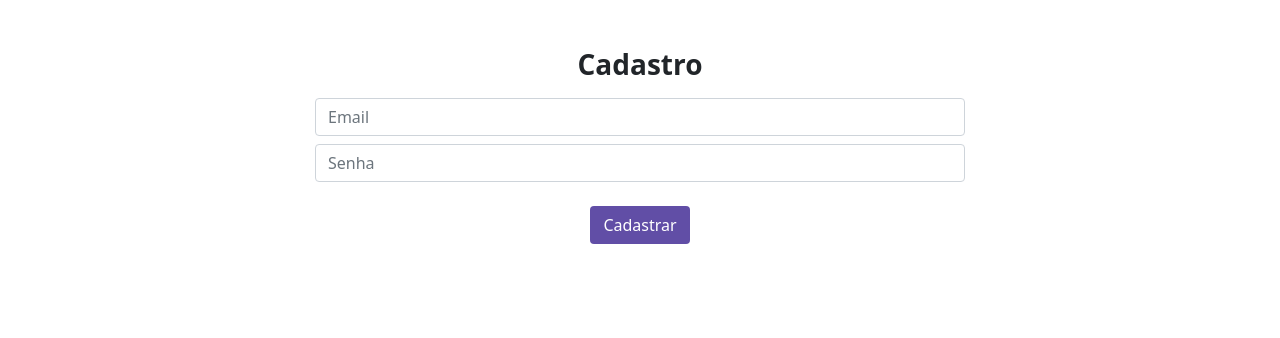
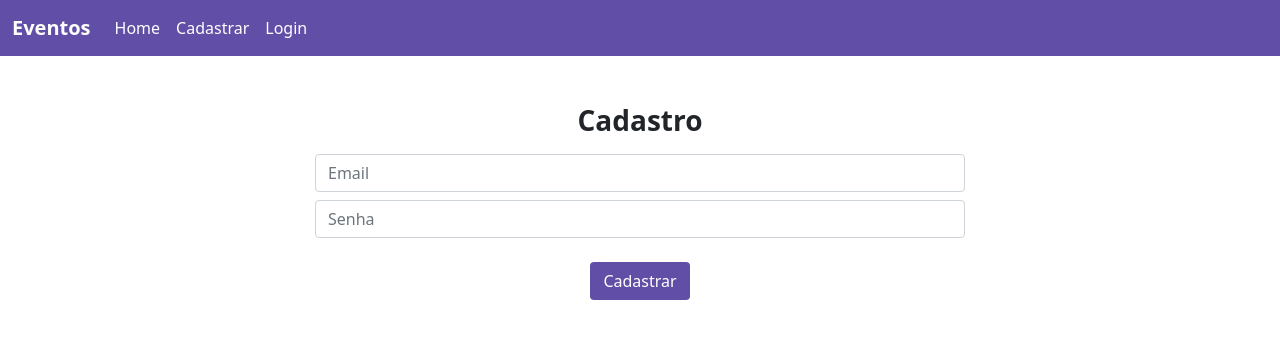
Before and after one commit to DevJonh/event-manager, a React (Create React App) app: page /register in a window 1280 px wide. Shown: the top 338 px of the page. Built offline with nearby package versions, Linux system fonts and the light colour scheme.

Commit message:
creation of the navbar component and insertion in the appropriate pages

```diff
--- a/package.json
+++ b/package.json
@@ -9,6 +9,7 @@
     "firebase": "^8.2.4",
     "react": "^17.0.1",
     "react-dom": "^17.0.1",
+    "react-icons": "^4.1.0",
     "react-router-dom": "^5.2.0",
     "react-scripts": "4.0.1",
     "web-vitals": "^0.2.4"
--- /dev/null
+++ b/src/components/NavBar/index.js
@@ -0,0 +1,47 @@
+import React from 'react'
+import { Link } from 'react-router-dom'
+import { MdReorder } from 'react-icons/md'
+
+import './styles.css'
+
+const NavBar = () => {
+  return (
+    <nav className="navbar navbar-expand-lg">
+      <div className="container-fluid">
+        <span className="navbar-brand text-white fw-bold">Eventos</span>
+        <button
+          className="navbar-toggler"
+          type="button"
+          data-bs-toggle="collapse"
+          data-bs-target="#navbarNav"
+          aria-controls="navbarNav"
+          aria-expanded="false"
+          aria-label="Toggle navigation"
+        >
+          <MdReorder color="#fff" />
+        </button>
+        <div className="collapse navbar-collapse" id="navbarNav">
+          <ul className="navbar-nav">
+            <li className="nav-item">
+              <Link className="nav-link" to="/">
+                Home
+              </Link>
+            </li>
+            <li className="nav-item">
+              <Link className="nav-link" to="/register">
+                Cadastrar
+              </Link>
+            </li>
+            <li className="nav-item">
+              <Link className="nav-link" to="/login">
+                Login
+              </Link>
+            </li>
+          </ul>
+        </div>
+      </div>
+    </nav>
+  )
+}
+
+export default NavBar
--- /dev/null
+++ b/src/components/NavBar/styles.css
@@ -0,0 +1,11 @@
+.navbar {
+  background-color: #614ea6;
+}
+.nav-item a {
+  color: #fff;
+  transition: 0.4s;
+}
+
+.nav-item a:hover {
+  color: #f21667;
+}
--- /dev/null
+++ b/src/view/Home/index.js
@@ -0,0 +1,12 @@
+import React from 'react'
+import { Link } from 'react-router-dom'
+
+import NavBar from '../../components/NavBar'
+
+import './styles.css'
+
+const Home = () => {
+  return <NavBar />
+}
+
+export default Home
--- a/src/view/Register/index.js
+++ b/src/view/Register/index.js
@@ -1,5 +1,7 @@
 import React, { useState } from 'react'
 import firebase from '../../config/firebase'
+
+import NavBar from '../../components/NavBar'
 
 import './styles.css'
 
@@ -40,6 +42,8 @@ const Register = () => {
   }
 
   return (
+    <>
+      <NavBar />
       <div className="form-register">
         <form className="text-center form-login mx-auto mt-5">
           <h1 className="h3 mb-3 text-black fw-bold">Cadastro</h1>
@@ -80,6 +84,7 @@ const Register = () => {
           )}
         </form>
       </div>
+    </>
   )
 }
 
```
Also changed, not shown: src/view/Home/styles.css (added), 2 other files (tests, documents, lock files or other folders). Lines whose indentation alone changed are shown as unchanged.
